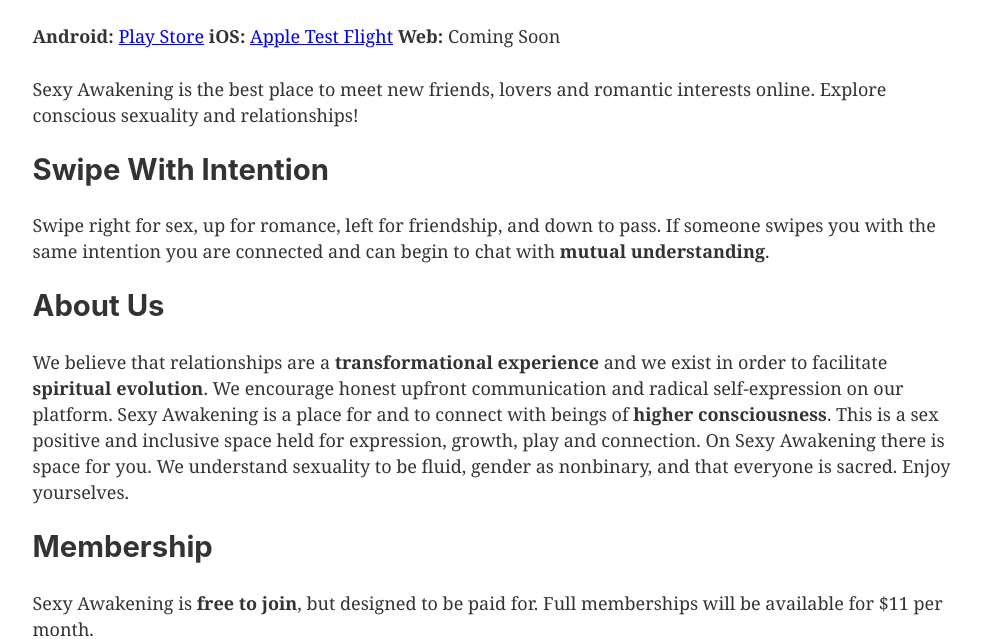
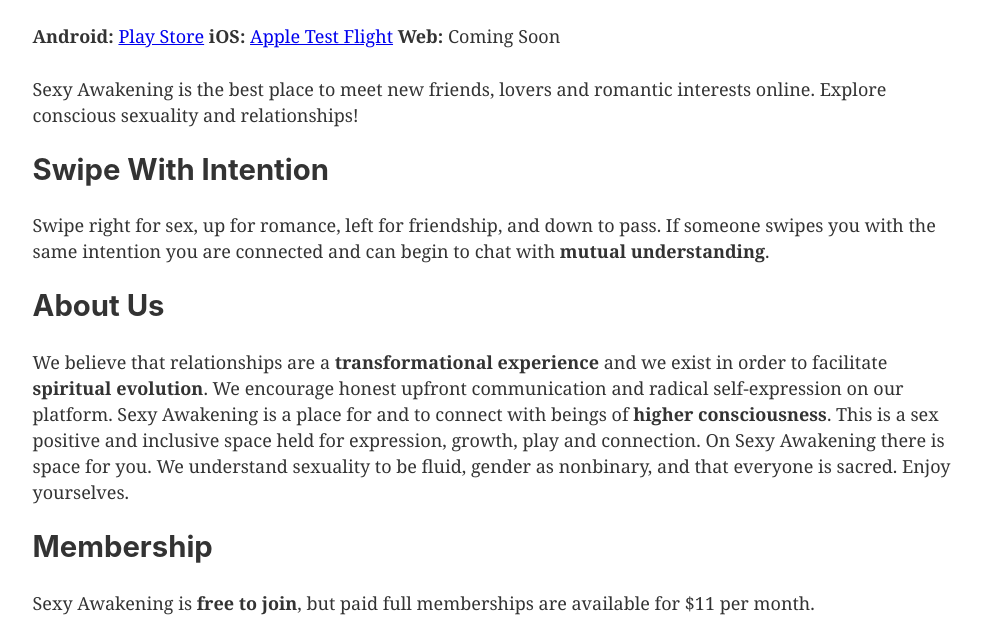
Before and after one commit to russjwells/sexy-awakening-website-2, a Gatsby site: page / in a window 1280 px wide. Shown: the part 161-800 px from the top of the page, without its empty margins (147-1129 px from the left). Built offline with nearby package versions, Linux system fonts and the light colour scheme; Gatsby itself is replaced by a stand-in of ours.

Commit message:
paid membership copy

```diff
--- a/src/pages/index.js
+++ b/src/pages/index.js
@@ -15,7 +15,7 @@
     <h2>About Us</h2>
     <p>We believe that relationships are a <b>transformational experience</b> and we exist in order to facilitate <b>spiritual evolution</b>. We encourage honest upfront communication and radical self-expression on our platform. Sexy Awakening is a place for and to connect with beings of <b>higher consciousness</b>. This is a sex positive and inclusive space held for expression, growth, play and connection. On Sexy Awakening there is space for you. We understand sexuality to be fluid, gender as nonbinary, and that everyone is sacred. Enjoy yourselves.</p>
     <h2>Membership</h2>
-    <p>Sexy Awakening is <b>free to join</b>, but designed to be paid for. Full memberships will be available for $11 per month.</p>
+    <p>Sexy Awakening is <b>free to join</b>, but paid full memberships are available for $11 per month.</p>
     <p>You must be 18 or older to create an account.</p>
     <h2>How to Join</h2>
     <p><b>Android: </b><a href="https://play.google.com/store/apps/details?id=com.DigitalHyperspace.SexyAwakening">Play Store</a></p>
```
